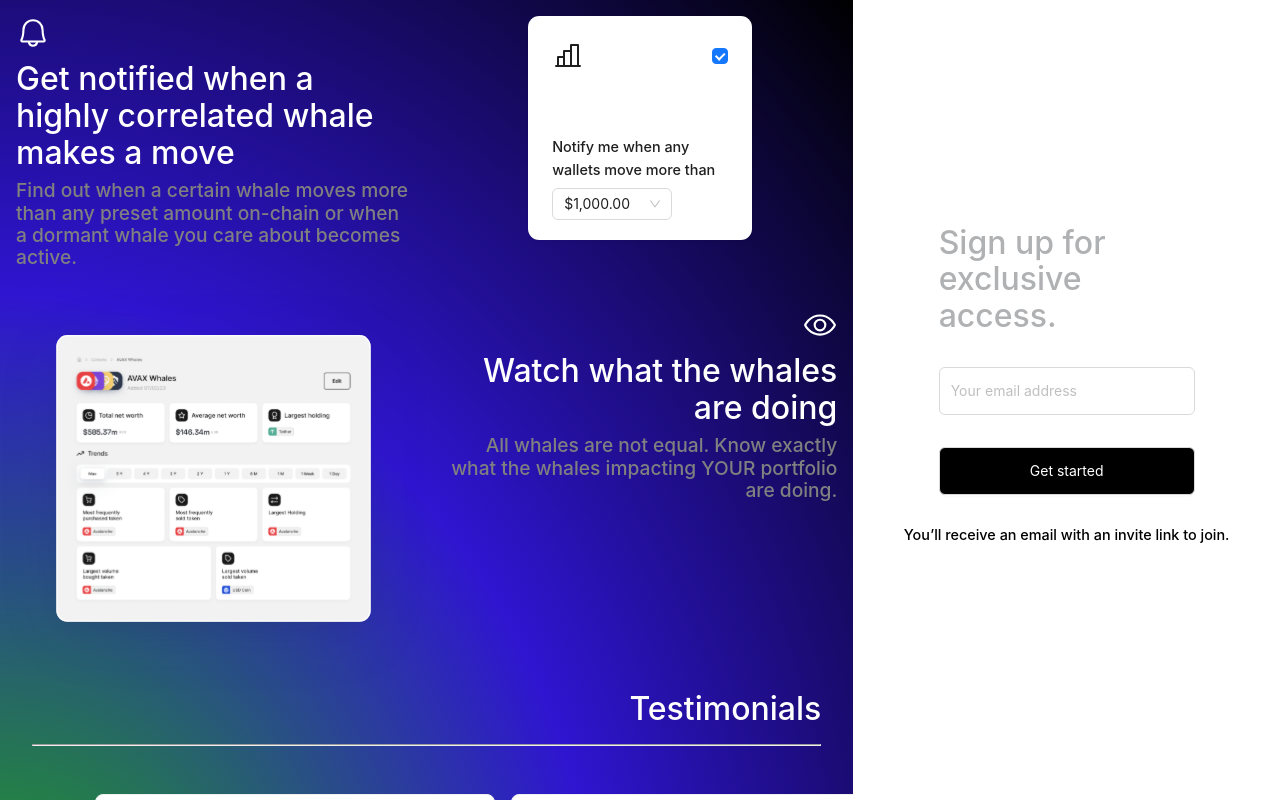
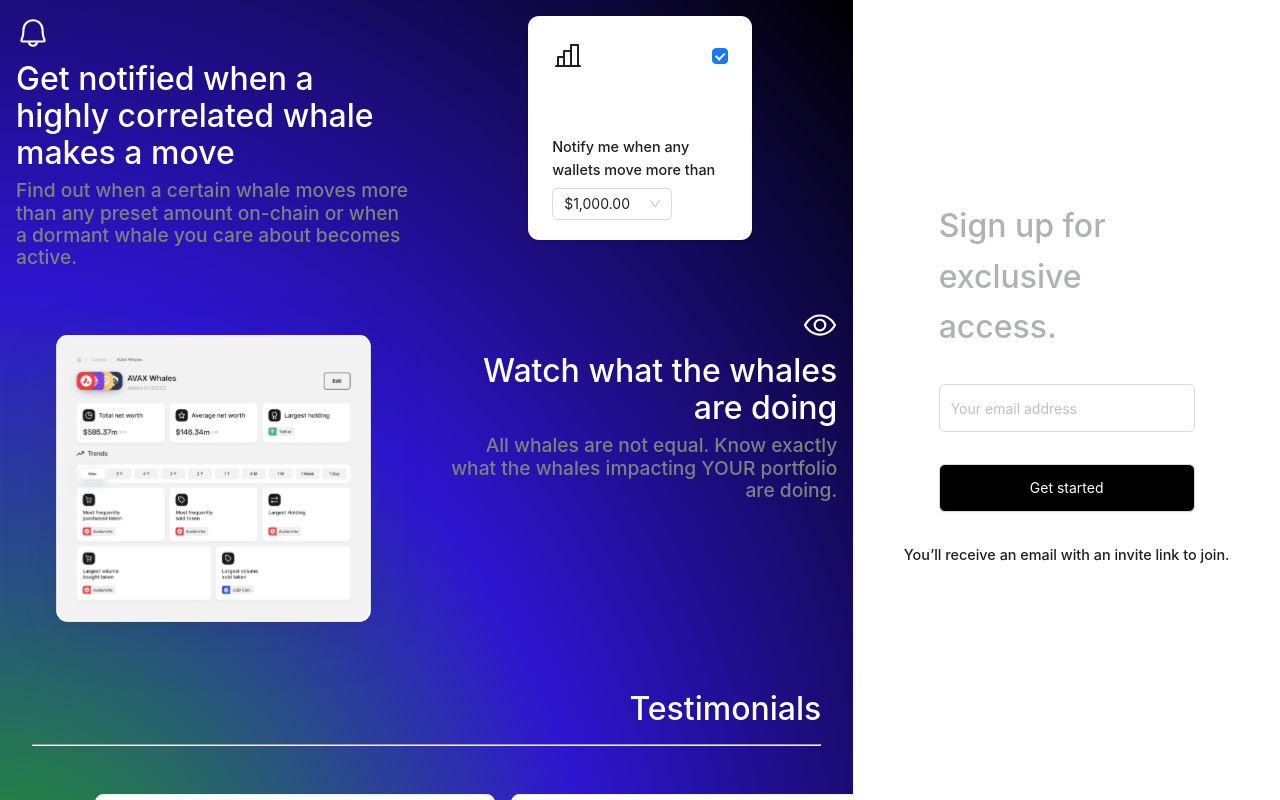
Before and after one commit to HimandriSharma/landing-animations, a React (Create React App) app: page / in a window 1280 px wide. Shown: the top 800 px of the page. Built offline with nearby package versions, Linux system fonts and the light colour scheme.

Commit message:
validation and styling added along with form submit

```diff
--- a/src/components/SignupForm.tsx
+++ b/src/components/SignupForm.tsx
@@ -1,8 +1,26 @@
-import { Button, Input } from "antd";
+import { Button, Form, Input } from "antd";
 import React from "react";
-
+type FieldType = {
+	email: string;
+};
 function SignupForm() {
+	const onFinish = () => {
+		window.location.replace("https://app.loch.one/welcome");
+	};
+	/* eslint-disable no-template-curly-in-string */
+	const validateMessages = {
+		required: "${name} is required!",
+		types: {
+			email: "${name} is not valid!",
+		},
+	};
 	return (
+		<Form
+			onFinish={onFinish}
+			autoComplete="off"
+			style={{ width: "100%" }}
+			validateMessages={validateMessages}
+		>
 			<div
 				style={{
 					height: "100vh",
@@ -23,10 +41,19 @@ function SignupForm() {
 				>
 					Sign up for exclusive access.
 				</div>
-			<Input
-				placeholder="Your email address"
-				style={{ width: "60%", height: "3rem", margin: "2rem" }}
-			/>
+				<Form.Item<FieldType>
+					label=""
+					name="email"
+					rules={[
+						{
+							required: true,
+							type: "email",
+						},
+					]}
+					style={{ width: "60%", margin: "2rem" }}
+				>
+					<Input placeholder="Your email address" style={{ height: "3rem" }} />
+				</Form.Item>
 				<Button
 					style={{
 						width: "60%",
@@ -34,6 +61,7 @@ function SignupForm() {
 						background: "black",
 						color: "white",
 					}}
+					htmlType="submit"
 				>
 					Get started
 				</Button>
@@ -47,6 +75,7 @@ function SignupForm() {
 					You’ll receive an email with an invite link to join.
 				</div>
 			</div>
+		</Form>
 	);
 }
 
```
Lines whose indentation alone changed are shown as unchanged.
